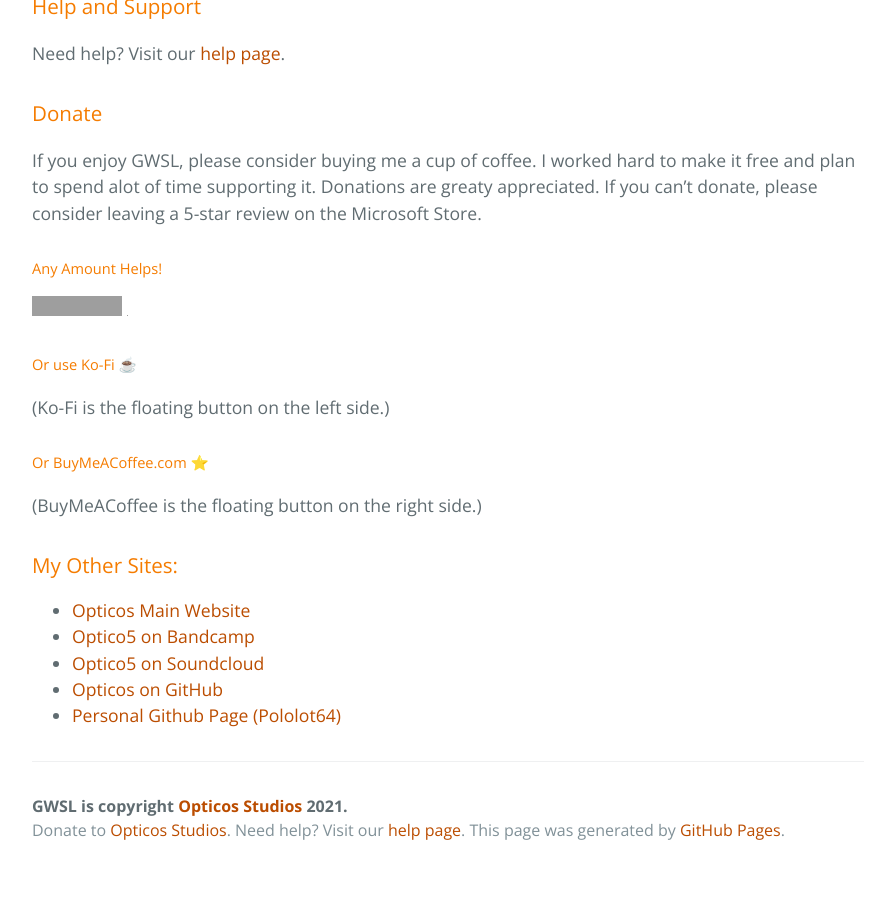
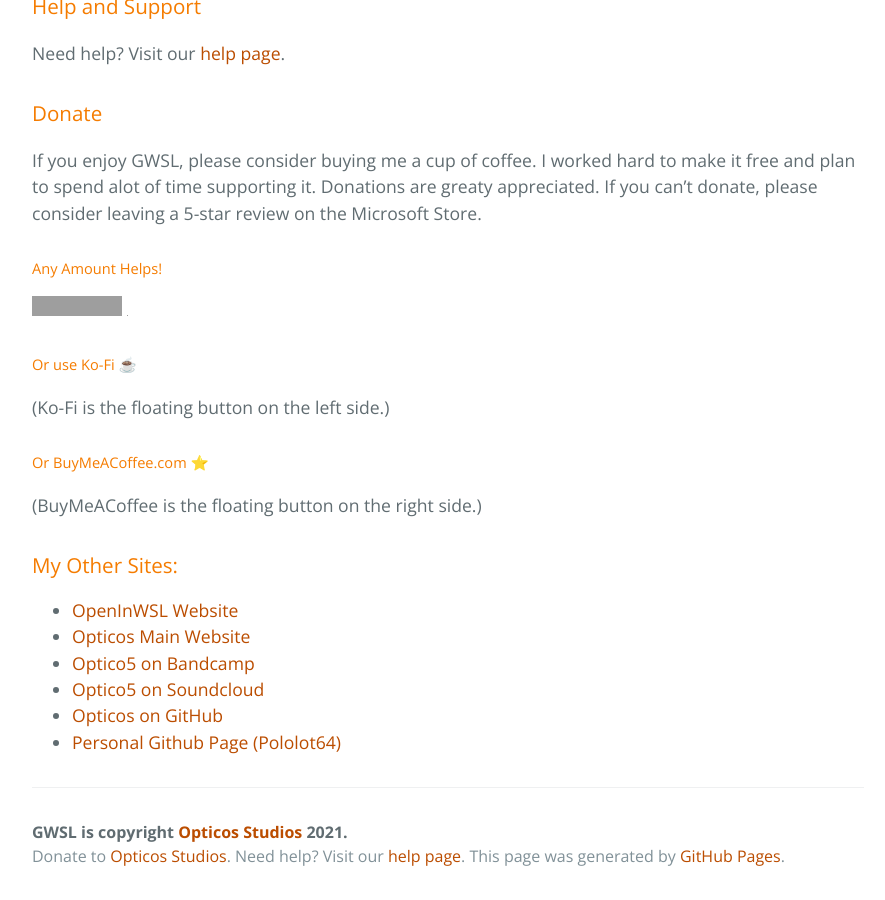
Before and after one commit to Opticos/gwsl, a Jekyll site: the page built from index.md, in a window 1280 px wide and 900 px high, scrolled down 2890 px. Shown: the whole window, without its empty margins (192-1077 px from the left). Built offline with Jekyll 4.4.1, drawn with Linux system fonts in a browser that asks for light colours; the repository's description, which GitHub fills in, is left out; before the commit the page ends 3764 px from its top, so only the background shows below that; grey boxes are pictures that could not be loaded.

Commit message:
Update index.md

```diff
--- a/index.md
+++ b/index.md
@@ -138,6 +138,7 @@ If you enjoy GWSL, please consider buying me a cup of coffee. I worked hard to m
 
 ### My Other Sites:
 <!--*  [LinkedIn Profile](https://www.linkedin.com/in/paul-elliot-foy)-->
+*  [OpenInWSL Website](https://opticos.github.io/openinwsl)
 *  [Opticos Main Website](https://sites.google.com/bartimee.com/opticos-studios/home)
 *  [Optico5 on Bandcamp](https://opticos.bandcamp.com/)
 *  [Optico5 on Soundcloud](https://soundcloud.com/opticos)
```
